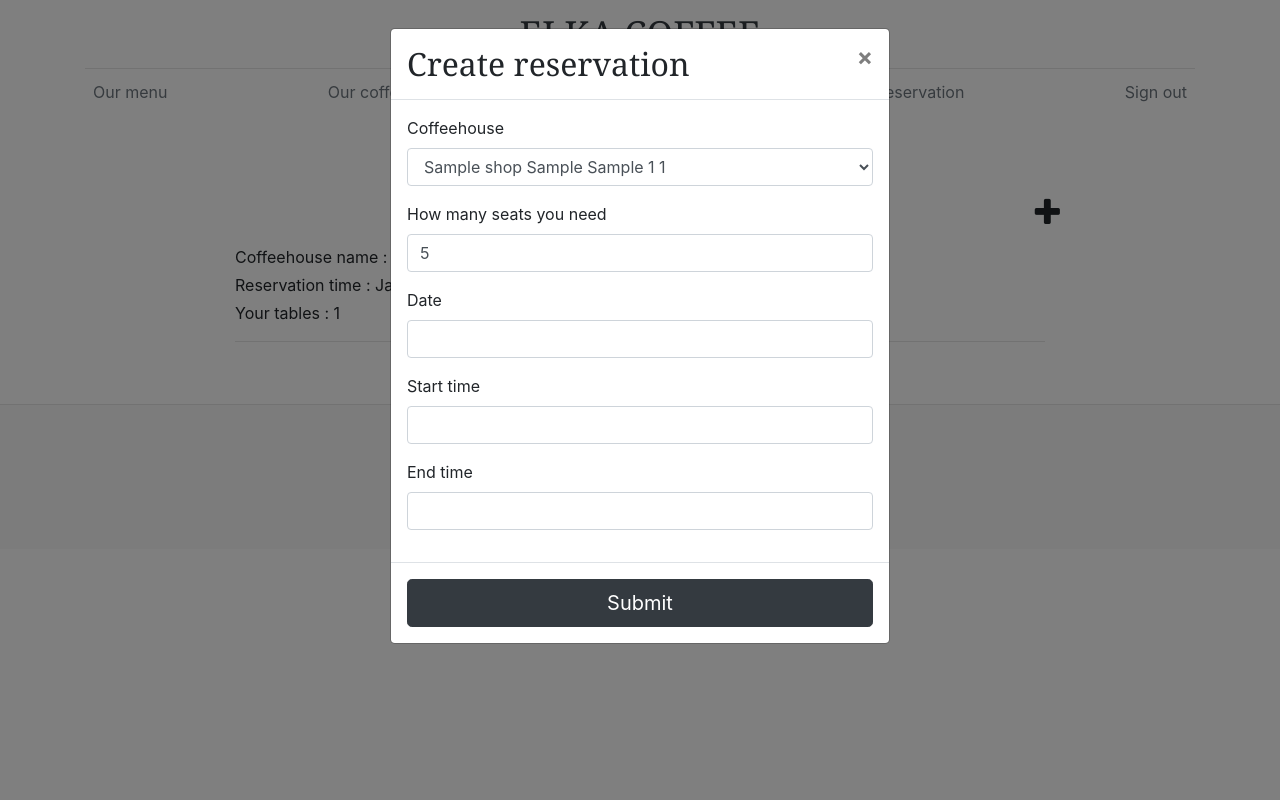
After one commit to mateuszmarzec/elka-coffee, a Django app: page /my-reservations in a window 1280 px wide, after a click that opens the changed part. The commit adds this page. Run offline with Django 3.2, Linux system fonts and the light colour scheme; a user stored in the database is signed in; tables that the repository leaves empty hold one stand-in row (values such as "Sample post"); some libraries are stand-ins or nearby versions; some web fonts are replaced.

Commit message:
Adds reservations

```diff
--- a/cafe/models.py
+++ b/cafe/models.py
@@ -22,8 +22,8 @@ class Cafe(models.Model):
 class Address(models.Model):
     city = models.CharField(max_length=50)
     street = models.CharField(max_length=50)
-    building_number = models.IntegerField()
-    apartment_number = models.IntegerField(null=True, blank=True)
+    building_number = models.PositiveIntegerField()
+    apartment_number = models.PositiveIntegerField(null=True, blank=True)
     postal_code = models.CharField(max_length=6)
 
     def __str__(self):
@@ -47,13 +47,27 @@ class Shop(models.Model):
     description = models.TextField(blank=True)
 
     def __str__(self):
-        return '{}'.format(self.address)
+        return '{} {}'.format(self.name, self.address)
 
     class Meta:
         verbose_name = _('shop')
         verbose_name_plural = _('shops')
 
 
+class Table(models.Model):
+    shop = models.ForeignKey(to='Shop', on_delete=models.CASCADE)
+    number = models.PositiveIntegerField()
+    max_seats = models.PositiveIntegerField()
+
+    class Meta:
+        unique_together = ('shop', 'number')
+        verbose_name = _('table')
+        verbose_name_plural = _('tables')
+
+    def __str__(self):
+        return '{} number : {} max seats: {}'.format(self.shop, self.number, self.max_seats)
+
+
 @receiver(post_save, sender=Shop)
 def set_cafe(sender, instance, **kwargs):
     sender.objects.filter(id=instance.id).update(cafe=Cafe.objects.first())
--- a/elka_coffee/settings/settings.py
+++ b/elka_coffee/settings/settings.py
@@ -42,6 +42,7 @@ INSTALLED_APPS = [
     'users.apps.UsersConfig',
     'cafe.apps.CafeConfig',
     'bootstrap4',
+    'bootstrap_datepicker_plus'
 ]
 
 MIDDLEWARE = [
--- a/requirements.txt
+++ b/requirements.txt
@@ -4,3 +4,4 @@ django-bootstrap4==0.0.7
 psycopg2-binary==2.7.6.1
 whitenoise==3.3.1
 dj-database-url
+django-bootstrap-datepicker-plus
--- a/templates/alerts.html
+++ b/templates/alerts.html
@@ -2,13 +2,24 @@
 
 {% if messages %}
     {% for message in messages %}
+        {% if message.extra_tags == 'error' %}
         <div class="container">
-            <div class="alert alert-success alert-dismissible fade show" role="alert">
-              <strong>{{ message.extra_tags }}</strong>{{ message.message }}
+            <div class="alert alert-danger alert-dismissible fade show" role="alert">
+              {{ message.message }}
               <button type="button" class="close" data-dismiss="alert" aria-label="Close">
                 <span aria-hidden="true">&times;</span>
               </button>
             </div>
         </div>
+        {% elif message.extra_tags == 'success' %}
+        <div class="container">
+            <div class="alert alert-success alert-dismissible fade show" role="alert">
+              {{ message.message }}
+              <button type="button" class="close" data-dismiss="alert" aria-label="Close">
+                <span aria-hidden="true">&times;</span>
+              </button>
+            </div>
+        </div>
+        {% endif %}
     {% endfor %}
 {% endif %}
--- a/templates/navibar.html
+++ b/templates/navibar.html
@@ -10,7 +10,7 @@
                     <a class="p-2 text-muted" href="{% url "users:register" %}">Register</a>
                     <a class="p-2 text-muted" href="{% url "users:login" %}">Sign in</a>
                 {% else %}
-                    <a class="p-2 text-muted" href="">My reservation</a>
+                    <a class="p-2 text-muted" href="{% url "users:bookings" %}">My reservation</a>
                     <a class="p-2 text-muted" href="{% url "users:logout" %}">Sign out</a>
                 {% endif %}
             </nav>
--- /dev/null
+++ b/templates/users/bookings.html
@@ -0,0 +1,63 @@
+{% extends 'base.html' %}
+{% load bootstrap4 %}
+{% load static %}
+
+{% block content %}
+
+    <div class="container" style="max-width: 900px; padding-bottom: 30px">
+    <div class="container-fluid">
+        <h2 class="h1 text-center mb-3 font-weight-light">My reservations</h2>
+        <p class="text-right"><i class="fa fa-plus fa-2x" aria-hidden="true" data-toggle="modal" data-target="#myModal"></i></p>
+        <div class="col-md-12 blog-main">
+            <div class="row mb-2">
+                {% if not booking_list %}
+                    Your reservations list is empty
+                {% else %}
+                    {% for booking in booking_list %}
+                        <div class="col-md-12">
+                            <div>
+                              <p class="mb-1">
+                                 Coffeehouse name : {{ booking.tables.all.last.shop.name }}
+                              </p>
+                                <p class="mb-1">Reservation time : {{ booking.start_time|date:'M d D H:i' }} - {{ booking.end_time|date:'M d D H:i' }}</p>
+                                <p class="mb-1">Your tables : {% for table in booking.tables.all %} {{ table.number }} {% endfor %}</p>
+                            </div>
+                            <hr class="mb-4">
+                        </div>
+                    {% endfor %}
+                {% endif %}
+            </div>
+        </div>
+    </div>
+    </div>
+
+
+    <!-- The Modal -->
+<div class="modal" id="myModal">
+    <form method="post" class="form" action="{% url "users:add-booking" %}">
+        {% csrf_token %}
+  <div class="modal-dialog">
+    <div class="modal-content">
+
+      <!-- Modal Header -->
+      <div class="modal-header">
+        <h3 class="h2 text-center mb-0 font-weight-light">Create reservation</h3>
+        <button type="button" class="close" data-dismiss="modal">&times;</button>
+      </div>
+
+      <!-- Modal body -->
+      <div class="modal-body">
+          {{ form.media }}
+            {% bootstrap_form form %}
+      </div>
+
+      <!-- Modal footer -->
+      <div class="modal-footer">
+          {% bootstrap_button "Submit" button_type="submit" size='small' button_class='btn btn-lg btn-primary btn-block mybutton'%}
+      </div>
+
+    </div>
+  </div>
+    </form>
+</div>
+{% endblock %}
--- a/users/forms.py
+++ b/users/forms.py
@@ -1,9 +1,14 @@
+import datetime
+
+from bootstrap_datepicker_plus import DatePickerInput, DateTimePickerInput, TimePickerInput
 from django import forms
 from django.contrib.auth import get_user_model
-from django.forms import ModelForm
+from django.db.models import Sum
+from django.forms import ModelForm, Form
 from django.utils.translation import ugettext_lazy as _
 
-from users.models import Employee, Client
+from cafe.models import Shop, Table
+from users.models import Client
 
 User = get_user_model()
 
@@ -50,3 +55,36 @@ class CustomUserCreationForm(ModelForm):
         if commit:
             user.save()
         return user
+
+
+class BookingForm(Form):
+    shop = forms.ModelChoiceField(queryset=Shop.objects.all(), required=True, label='Coffeehouse', initial=1)
+    number_of_guests = forms.IntegerField(required=True, label='How many seats you need', initial=5)
+    date = forms.DateField(required=True, widget=DatePickerInput(format='%m/%d/%Y'))
+    start_time = forms.TimeField(required=True, widget=TimePickerInput(format='H:m'))
+    end_time = forms.TimeField(required=True, widget=TimePickerInput(format='H:m'))
+
+    def clean_start_time(self):
+        date = self.cleaned_data.get('date')
+        start_time = self.cleaned_data.get('start_time')
+        return datetime.datetime(
+            year=date.year, month=date.month, day=date.day, hour=start_time.hour, minute=start_time.minute
+        )
+
+    def clean_end_time(self):
+        date = self.cleaned_data.get('date')
+        end_time = self.cleaned_data.get('end_time')
+        return datetime.datetime(
+            year=date.year, month=date.month, day=date.day, hour=end_time.hour, minute=end_time.minute
+        )
+
+    def clean(self):
+        if self.cleaned_data.get('start_time') > self.cleaned_data.get('end_time'):
+            raise forms.ValidationError('Start time can\'t be later than end time')
+
+        available_tables = Table.objects.filter(shop=self.cleaned_data.get('shop')).exclude(
+            bookings__start_time__range=[self.cleaned_data.get('start_time'), self.cleaned_data.get('end_time')],
+            bookings__end_time__range=[self.cleaned_data.get('start_time'), self.cleaned_data.get('end_time')],
+        )
+        if not available_tables or available_tables.aggregate(Sum('max_seats'))['max_seats__sum'] < self.cleaned_data.get('number_of_guests'):
+            raise forms.ValidationError('No tables available in this coffeehouse for given date')
--- a/users/models.py
+++ b/users/models.py
@@ -55,3 +55,17 @@ class Client(models.Model):
 
     def __str__(self):
         return str("{}".format(self.email))
+
+
+class Booking(models.Model):
+    start_time = models.DateTimeField()
+    end_time = models.DateTimeField()
+    user = models.ForeignKey(to='User', on_delete=models.CASCADE)
+    tables = models.ManyToManyField(to='cafe.Table', related_name='bookings')
+
+    class Meta:
+        verbose_name = _('booking')
+        verbose_name_plural = _('bookings')
+
+    def __str__(self):
+        return str("{} {} - {}".format(self.user, self.start_time, self.end_time))
--- a/users/urls.py
+++ b/users/urls.py
@@ -2,12 +2,14 @@ from django.contrib.auth import views
 from django.contrib.auth.decorators import login_required
 from django.urls import path
 
-from users.views import RegisterView, IndexView, LoginView
+from users.views import RegisterView, IndexView, LoginView, BookingListView, CreateBookingView
 
 app_name = 'users'
 urlpatterns = [
     path('', IndexView.as_view(), name="index"),
     path('registration', RegisterView.as_view(), name="register"),
+    path('my-reservations', BookingListView.as_view(), name="bookings"),
+    path('add-reservations', CreateBookingView.as_view(), name="add-booking"),
     path(r'login', LoginView.as_view(template_name='users/login.html'), name='login'),
     path(r'logout', login_required(views.LogoutView.as_view()), name='logout'),
 ]
--- a/users/views.py
+++ b/users/views.py
@@ -1,11 +1,15 @@
+from django.contrib import messages
 from django.contrib.auth import get_user_model
+from django.contrib.auth.mixins import LoginRequiredMixin
 from django.contrib.auth.views import LoginView
 from django.db import transaction
+from django.http import HttpResponseRedirect
 from django.urls import reverse_lazy
-from django.views.generic import FormView, TemplateView
+from django.views.generic import FormView, TemplateView, ListView
 
-from users.forms import RegisterForm
-from users.models import Client
+from cafe.models import Table
+from users.forms import RegisterForm, BookingForm
+from users.models import Client, Booking
 from users.utils import AnonymousRequiredMixin
 
 User = get_user_model()
@@ -30,3 +34,41 @@ class LoginView(AnonymousRequiredMixin, LoginView):
 
 class IndexView(TemplateView):
     template_name = 'index.html'
+
+
+class BookingListView(LoginRequiredMixin, ListView):
+    template_name = 'users/bookings.html'
+
+    def get_queryset(self):
+        return Booking.objects.filter(user=self.request.user)
+
+    def get_context_data(self, *, object_list=None, **kwargs):
+        context = super().get_context_data(object_list=None, **kwargs)
+        context.update({'form': BookingForm})
+        return context
+
+
+class CreateBookingView(LoginRequiredMixin, FormView):
+    http_method_names = ['post']
+    success_url = reverse_lazy('users:bookings')
+    form_class = BookingForm
+
+    @transaction.atomic
+    def form_valid(self, form):
+        booking = Booking.objects.create(
+            user=self.request.user, end_time=form.cleaned_data.get('end_time'),
+            start_time=form.cleaned_data.get('start_time')
+        )
+        number_of_guests = form.cleaned_data.get('number_of_guests')
+        shop_tables = Table.objects.filter(shop=form.cleaned_data.get('shop')).exclude(
+            bookings__start_time__range=[form.cleaned_data.get('start_time'), form.cleaned_data.get('end_time')],
+            bookings__end_time__range=[form.cleaned_data.get('start_time'), form.cleaned_data.get('end_time')],
+        )
+        booking.tables.set(shop_tables)
+        messages.success(request=self.request, message='Reservation successfully created', extra_tags='success')
+        return super().form_valid(form)
+
+    def form_invalid(self, form):
+        for error in form.errors['__all__'].data[0].messages:
+            messages.error(request=self.request, message=error, extra_tags='error')
+        return HttpResponseRedirect(self.get_success_url())
```
Also changed, not shown: cafe/admin.py (+9 -1 lines), users/admin.py (+13 -1 lines), cafe/migrations/0003_table.py (added), cafe/migrations/0004_auto_20190525_1551.py (added), users/migrations/0006_booking.py (added), users/migrations/0007_auto_20190525_1512.py (added).
